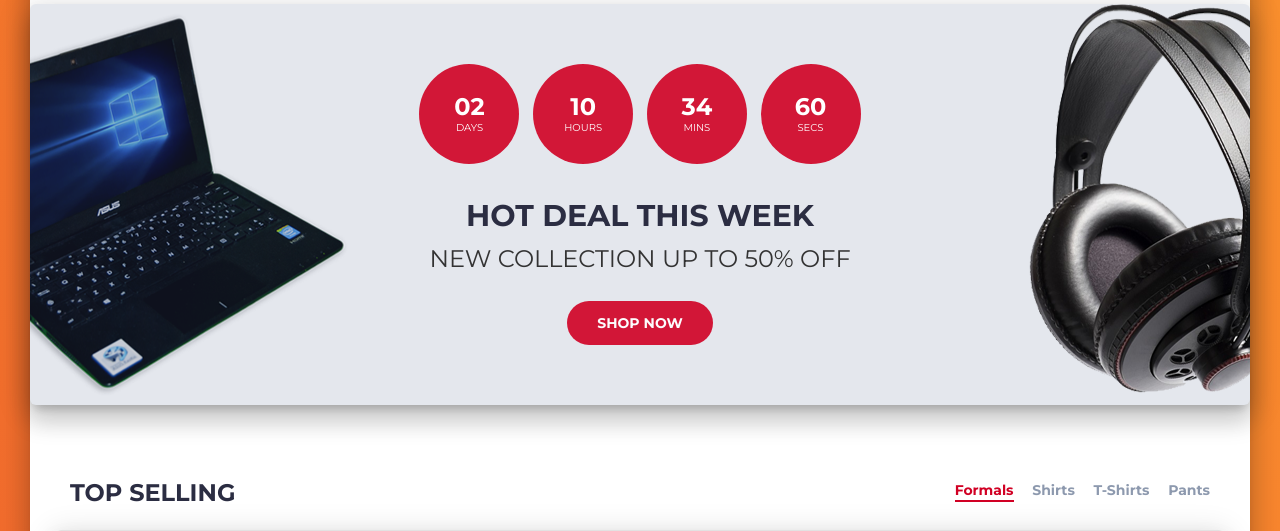
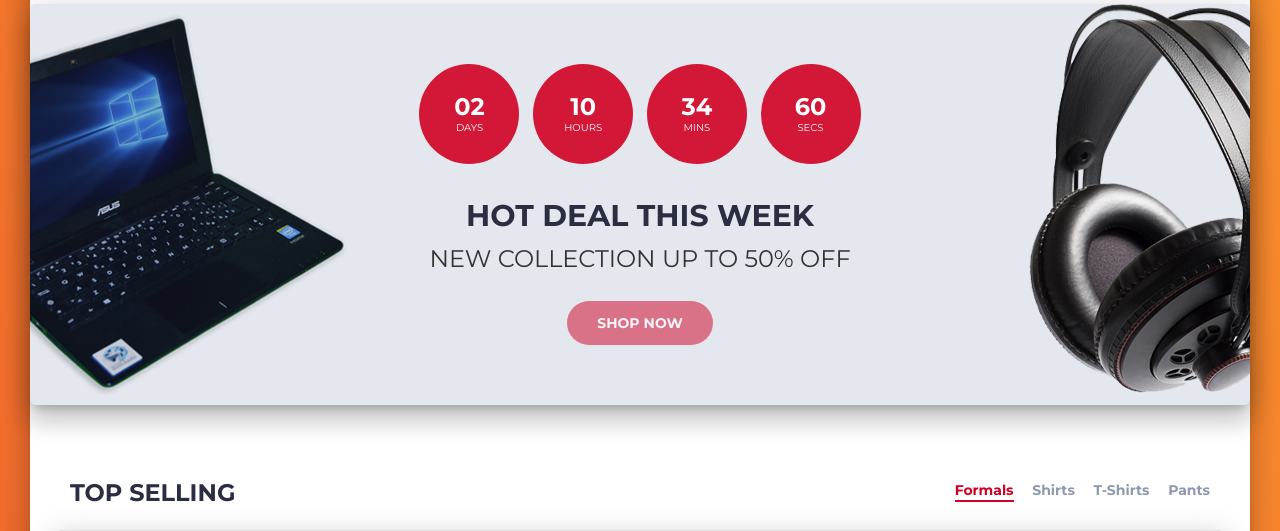
Before and after one commit to PuneethReddyHC/online-shopping-system-advanced, a PHP site: page /myfiles/ in a window 1280 px wide, with the pointer over the restyled element. Shown: the part 1263-1794 px from the top of the page. Run offline with PHP 8.4, Linux system fonts and the light colour scheme; data comes from the database, SQL or seed files in the repository; some libraries are stand-ins or nearby versions.

Commit message:
Minor change with style.css
Decreased the opacity of primary-btn cta-btn to be a little visible

```diff
--- a/css/style.css
+++ b/css/style.css
@@ -106,7 +106,7 @@ ul, ol {
 }
 
 .primary-btn:hover, .primary-btn:focus {
-  opacity: 0.9;
+  opacity: 0.5;
   color: #FFF;
 }
 
```
